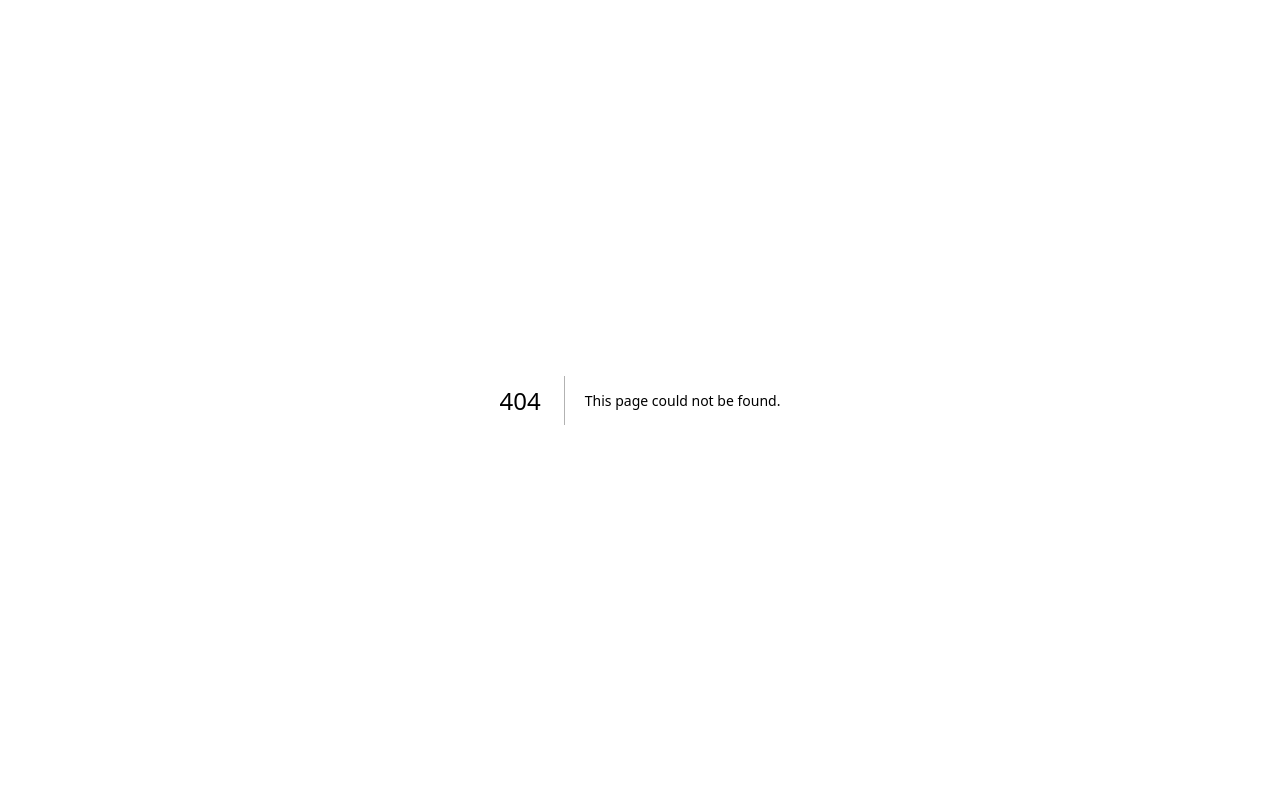
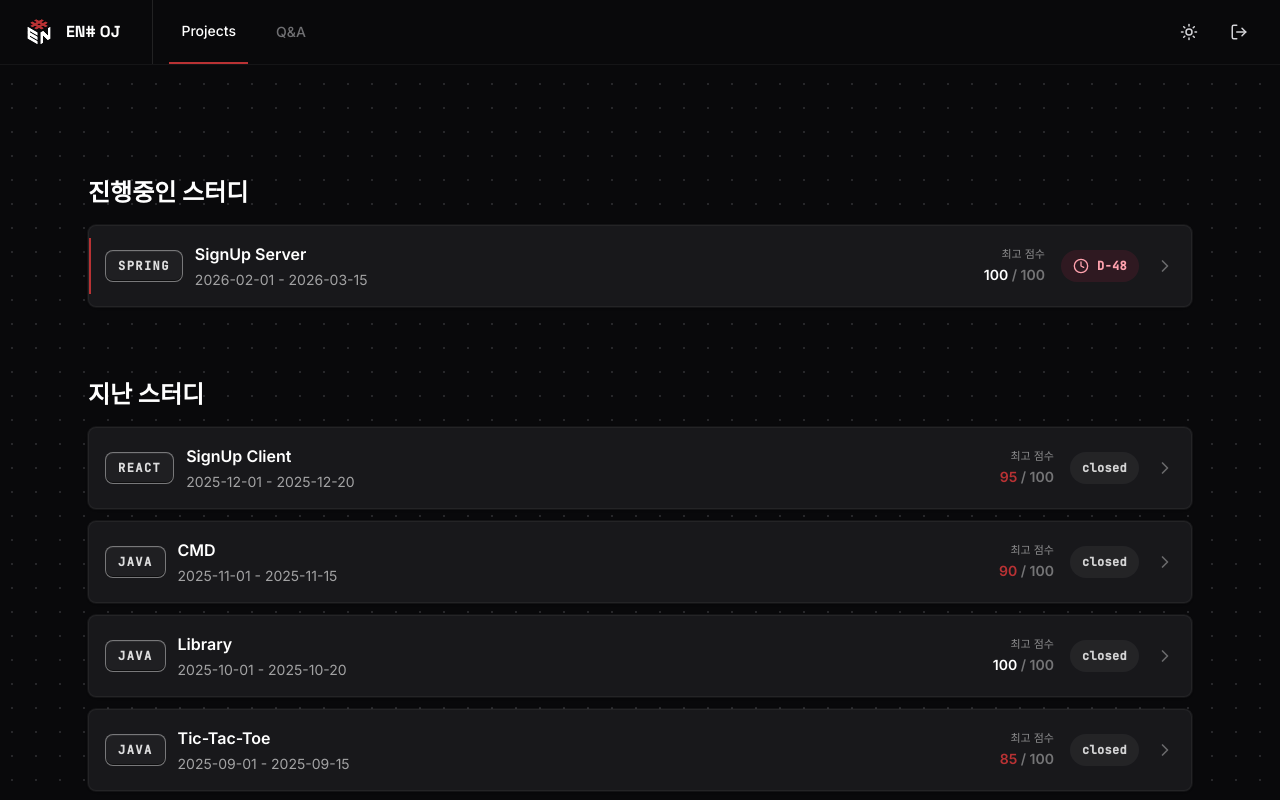
Before and after one commit to EnBuGi/Enbugi-client, a Next.js app: page /projects in a window 1280 px wide. Before the commit this address had no page. Shown: the top 800 px of the page. Built offline with nearby package versions, Linux system fonts and the light colour scheme; a web font is replaced by a local one.

Commit message:
[Feat] 프로젝트 조회 페이지 구현

```diff
--- /dev/null
+++ b/src/app/projects/page.tsx
@@ -0,0 +1,10 @@
+import React from "react";
+import ProjectList from "@/features/mentee-projects/ui/ProjectList";
+
+export default function ProjectsPage() {
+    return (
+        <div className="max-w-l mx-auto py-20">
+            <ProjectList />
+        </div>
+    );
+}
--- /dev/null
+++ b/src/features/mentee-projects/api/projects.ts
@@ -0,0 +1,64 @@
+import type { Project } from "@/features/mentee-projects/model/project";
+
+export const projects: Project[] = [
+    {
+        id: "p1",
+        type: "SPRING",
+        title: "SignUp Server",
+        startDate: "2026-02-01",
+        dueDate: "2026-03-15",
+        score: 100,
+        status: "ONGOING",
+    },
+    {
+        id: "p2",
+        type: "REACT",
+        title: "SignUp Client",
+        startDate: "2025-12-01",
+        dueDate: "2025-12-20",
+        score: 95,
+        status: "DONE",
+    },
+    {
+        id: "p3",
+        type: "JAVA",
+        title: "CMD",
+        startDate: "2025-11-01",
+        dueDate: "2025-11-15",
+        score: 90,
+        status: "DONE",
+    },
+    {
+        id: "p4",
+        type: "JAVA",
+        title: "Library",
+        startDate: "2025-10-01",
+        dueDate: "2025-10-20",
+        score: 100,
+        status: "DONE",
+    },
+    {
+        id: "p5",
+        type: "JAVA",
+        title: "Tic-Tac-Toe",
+        startDate: "2025-09-01",
+        dueDate: "2025-09-15",
+        score: 85,
+        status: "DONE",
+    },
+    {
+        id: "p6",
+        type: "JAVA",
+        title: "Star Pattern",
+        startDate: "2025-08-01",
+        dueDate: "2025-08-15",
+        score: 78,
+        status: "DONE",
+    },
+];
+
+export async function fetchProjects(): Promise<Project[]> {
+
+    await new Promise((r) => setTimeout(r, 10));
+    return projects;
+}
--- /dev/null
+++ b/src/features/mentee-projects/hooks/useProjects.ts
@@ -0,0 +1,25 @@
+"use client";
+
+import { useEffect, useState } from "react";
+import type { Project } from "@/features/mentee-projects/model/project";
+import { fetchProjects } from "@/features/mentee-projects/api/projects";
+
+export function useProjects() {
+    const [data, setData] = useState<Project[] | undefined>(undefined);
+    const [isLoading, setIsLoading] = useState(true);
+
+    useEffect(() => {
+        let mounted = true;
+        setIsLoading(true);
+        fetchProjects()
+            .then((d) => {
+                if (mounted) setData(d);
+            })
+            .finally(() => mounted && setIsLoading(false));
+        return () => {
+            mounted = false;
+        };
+    }, []);
+
+    return { data, isLoading } as const;
+}
--- /dev/null
+++ b/src/features/mentee-projects/model/project.ts
@@ -0,0 +1,11 @@
+export type ProjectStatus = "ONGOING" | "DONE";
+
+export interface Project {
+    id: string;
+    type: string;
+    title: string;
+    startDate: string;
+    dueDate: string;
+    score?: number;
+    status?: ProjectStatus;
+}
--- /dev/null
+++ b/src/features/mentee-projects/ui/ProjectList.tsx
@@ -0,0 +1,120 @@
+"use client";
+
+import * as React from "react";
+import { ChevronRight, Clock } from "lucide-react";
+import { List } from "@/shared/components/ui/list/List";
+import { ListRow } from "@/shared/components/ui/list/ListRow";
+import { useProjects } from "@/features/mentee-projects/hooks/useProjects";
+
+import { TagBadge } from "@/shared/components/ui/badge/TagBadge";
+import { StatePill } from "@/shared/components/ui/badge/StatePill";
+
+const Score = ({ value }: { value?: number }) => {
+    if (value == null) {
+        return <span className="text-sm font-semibold text-white/40">-</span>;
+    }
+
+    const isPerfect = value === 100;
+    const colorClass = isPerfect ? "text-white" : "text-[#B93234]";
+
+    return (
+        <span className={`text-sm font-semibold ${colorClass}`}>
+            {value} <span className="text-white/40">/ 100</span>
+        </span>
+    );
+};
+
+const calculateDDay = (dueDate: string): string => {
+    const today = new Date();
+    today.setHours(0, 0, 0, 0);
+
+    const end = new Date(dueDate);
+    end.setHours(0, 0, 0, 0);
+
+    const timeDiff = end.getTime() - today.getTime();
+    const daysDiff = Math.ceil(timeDiff / (1000 * 3600 * 24));
+
+    if (daysDiff > 0) return `D-${daysDiff}`;
+    if (daysDiff === 0) return "D-Day";
+    return `D+${Math.abs(daysDiff)}`;
+};
+
+export function ProjectList() {
+    const { data: projects, isLoading } = useProjects();
+
+    const list = projects ?? [];
+    const ongoingProjects = list.filter((p) => (p.status ?? "ONGOING") === "ONGOING");
+    const doneProjects = list.filter((p) => (p.status ?? "DONE") === "DONE");
+
+    const ProjectListSection = ({
+        title,
+        items,
+    }: {
+        title: string;
+        items: typeof projects;
+    }) => (
+        <div className="mb-8">
+            <div className="text-2xl font-bold text-white mb-4">{title}</div>
+
+            <List spacing="md">
+                {items && items.length > 0 ? (
+                    items.map((p) => {
+                        const status = p.status ?? "ONGOING";
+
+                        return (
+                            <ListRow
+                                key={p.id}
+                                leading={<TagBadge label={p.type} />}
+                                title={p.title}
+                                description={
+                                    <span className="inline-flex items-center gap-2 text-white/60">
+                                        {p.startDate} - {p.dueDate}
+                                    </span>
+                                }
+                                trailing={
+                                    <div className="flex items-center gap-4">
+                                        <div className="text-right">
+                                            <div className="text-[11px] text-white/50">최고 점수</div>
+                                            <Score value={p.score} />
+                                        </div>
+
+                                        {status === "ONGOING" ? (
+                                            <StatePill
+                                                variant="countdown"
+                                                label={calculateDDay(p.dueDate)}
+                                                icon={<Clock className="h-3.5 w-3.5" />}
+                                            />
+                                        ) : (
+                                            <StatePill variant="closed" label="closed" />
+                                        )}
+
+                                        <ChevronRight className="h-5 w-5 text-white/35" />
+                                    </div>
+                                }
+                                href={"/"}
+                                isActive={status === "ONGOING"}
+                            />
+                        );
+                    })
+                ) : (
+                    <div className="p-6 text-sm text-white/60">항목이 없습니다.</div>
+                )}
+            </List>
+        </div>
+    );
+
+    return (
+        <div style={{ maxWidth: "1200px" }}>
+            {isLoading ? (
+                <div className="p-6 text-sm text-white/60">로딩 중...</div>
+            ) : (
+                <div className="flex flex-col gap-10">
+                    <ProjectListSection title="진행중인 스터디" items={ongoingProjects} />
+                    <ProjectListSection title="지난 스터디" items={doneProjects} />
+                </div>
+            )}
+        </div>
+    );
+}
+
+export default ProjectList;
```
